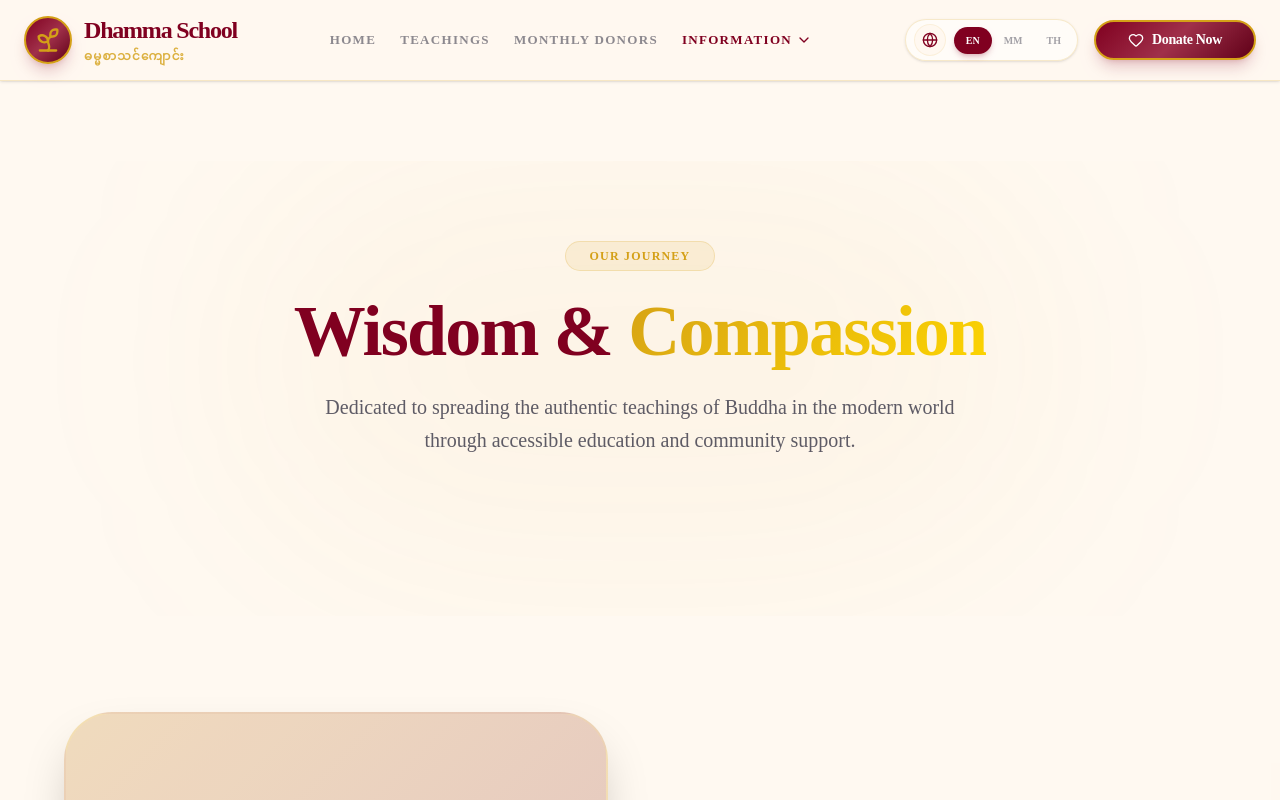
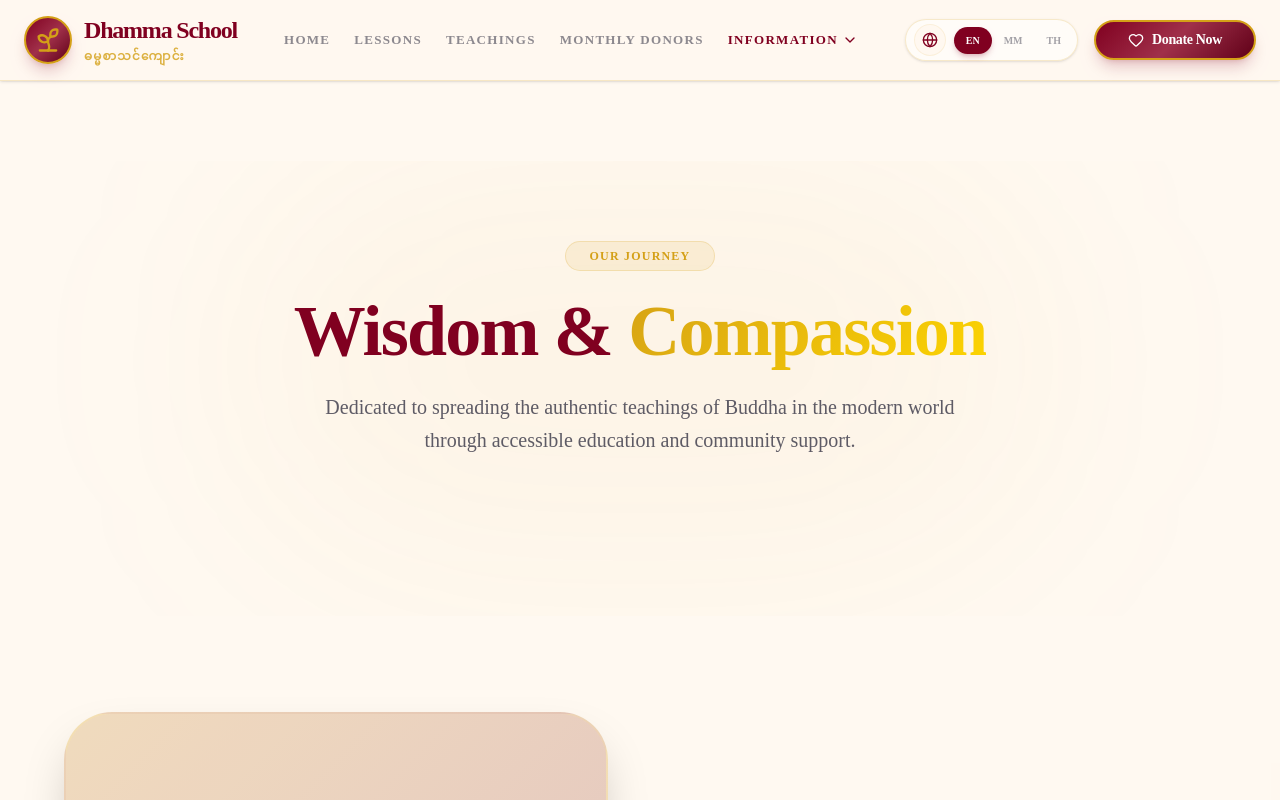
Before and after one commit to KhunMyoMyat/fe-dhamma-school, a Next.js app: page /about in a window 1280 px wide. Shown: the top 800 px of the page. Built offline with nearby package versions, Linux system fonts and the light colour scheme; a web font is replaced by a local one.

Commit message:
feat: implement responsive navigation bar with multi-language support and mobile menu

```diff
--- a/src/components/layout/Navbar.tsx
+++ b/src/components/layout/Navbar.tsx
@@ -27,6 +27,7 @@ export default function Navbar() {
 
   const mainLinks = [
     { href: "/", label: t("nav.home") },
+    { href: "/lessons", label: t("nav.lessons") },
     { href: "/teachings", label: t("nav.teachings") },
     { href: "/monthly-donors", label: t("nav.monthlyDonors") },
   ];
--- a/src/locales/en.json
+++ b/src/locales/en.json
@@ -12,6 +12,7 @@
   },
   "nav": {
     "home": "Home",
+    "lessons": "Lessons",
     "about": "About Us",
     "events": "Events",
     "teachings": "Teachings",
--- a/src/locales/mm.json
+++ b/src/locales/mm.json
@@ -12,6 +12,7 @@
   },
   "nav": {
     "home": "ပင်မစာမျက်နှာ",
+    "lessons": "ဗီဒီယို တရားတော်များ",
     "about": "ကျွန်ုပ်တို့အကြောင်း",
     "events": "ပွဲတော်များ",
     "teachings": "တရားတော်များ",
--- a/src/locales/th.json
+++ b/src/locales/th.json
@@ -12,6 +12,7 @@
   },
   "nav": {
     "home": "หน้าแรก",
+    "lessons": "วิดีโอธรรมะ",
     "about": "เกี่ยวกับเรา",
     "events": "กิจกรรม",
     "teachings": "ธรรมะ",
```
